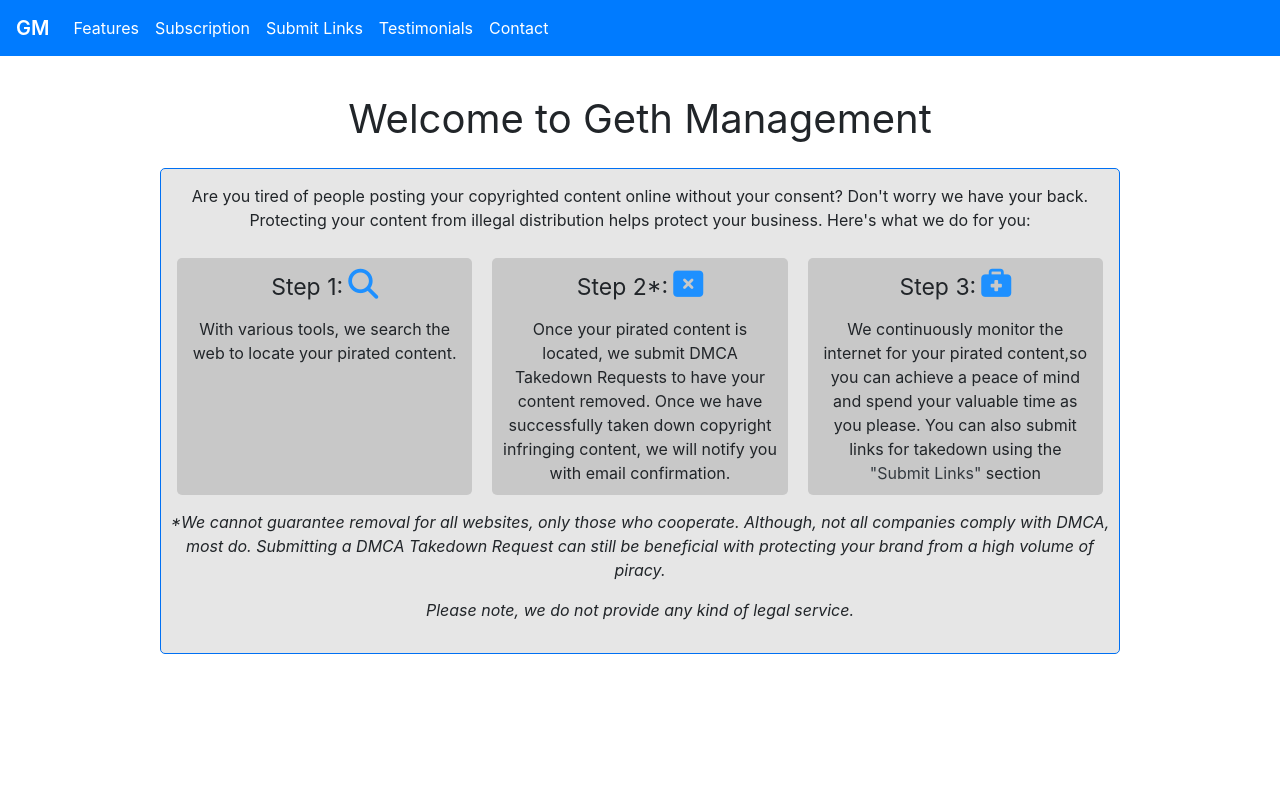
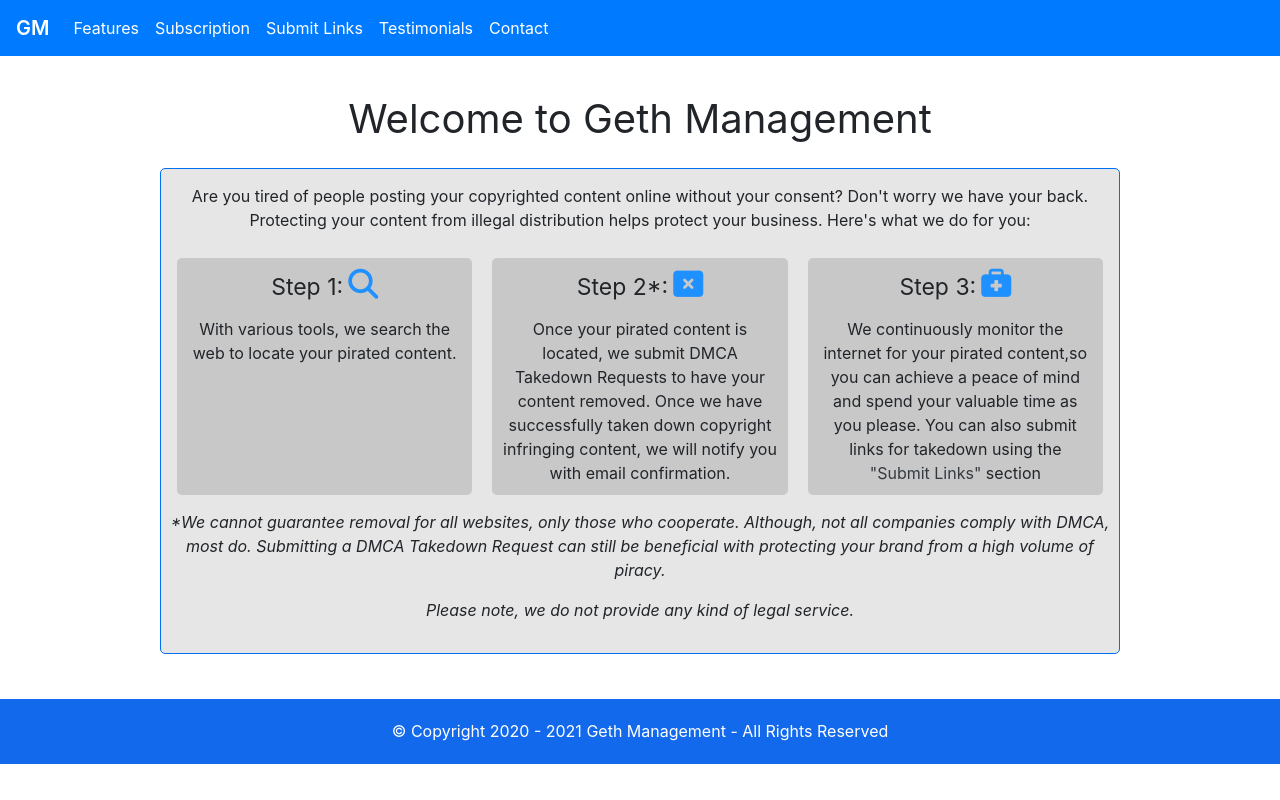
Before and after one commit to getheash/management-dmca, a Next.js app: page / in a window 1280 px wide. Built offline with nearby package versions, Linux system fonts and the light colour scheme.

Commit message:
Implemented footer component

```diff
--- /dev/null
+++ b/components/footer.module.css
@@ -0,0 +1,9 @@
+.footerCopyright {
+  width: 100%;
+  height: 100%;
+  text-align: center;
+  color: white;
+  padding: 20px 5px 10px 5px;
+  margin-top: 10px;
+  background-color: #1269ec;
+}
--- /dev/null
+++ b/components/footerCopyright.jsx
@@ -0,0 +1,19 @@
+import styles from "./footer.module.css";
+
+function FooterCopyright() {
+  return (
+    <footer>
+      <div style={{ height: "65px" }}>
+        <div className={styles.footerCopyright}>
+          &copy; Copyright 2020 - 2021{" "}
+          <a href="https://www.gethmanagement.com/" className="text-white">
+            Geth Management
+          </a>{" "}
+          - All Rights Reserved
+        </div>
+      </div>
+    </footer>
+  );
+}
+
+export default FooterCopyright;
--- a/components/layout.jsx
+++ b/components/layout.jsx
@@ -1,6 +1,7 @@
 import NavBar from "./navbar";
 import styles from "./layout.module.css";
 import Container from "react-bootstrap/Container";
+import FooterCopyright from "./footerCopyright";
 
 function Layout({ children }) {
   return (
@@ -10,6 +11,7 @@ function Layout({ children }) {
       <Container className={styles.container}>
         <main>{children}</main>
       </Container>
+      <FooterCopyright />
     </>
   );
 }
```
